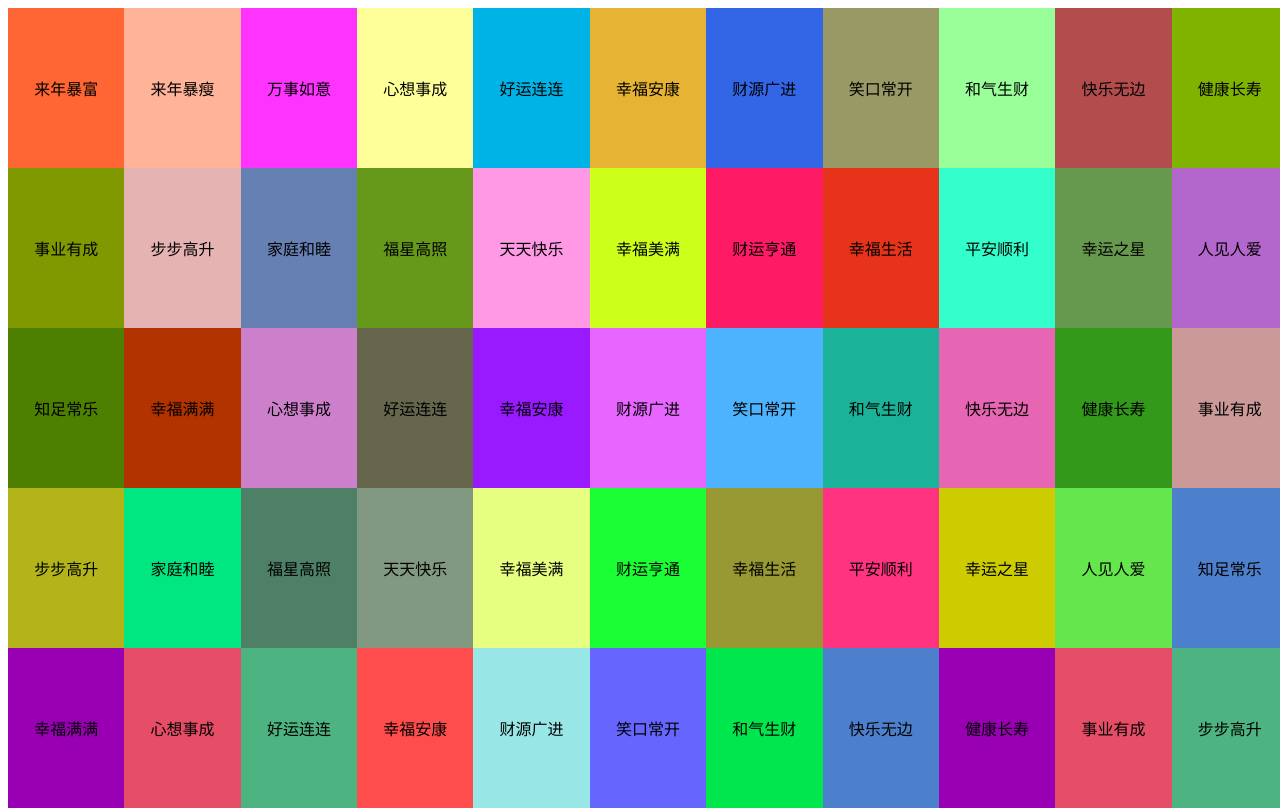
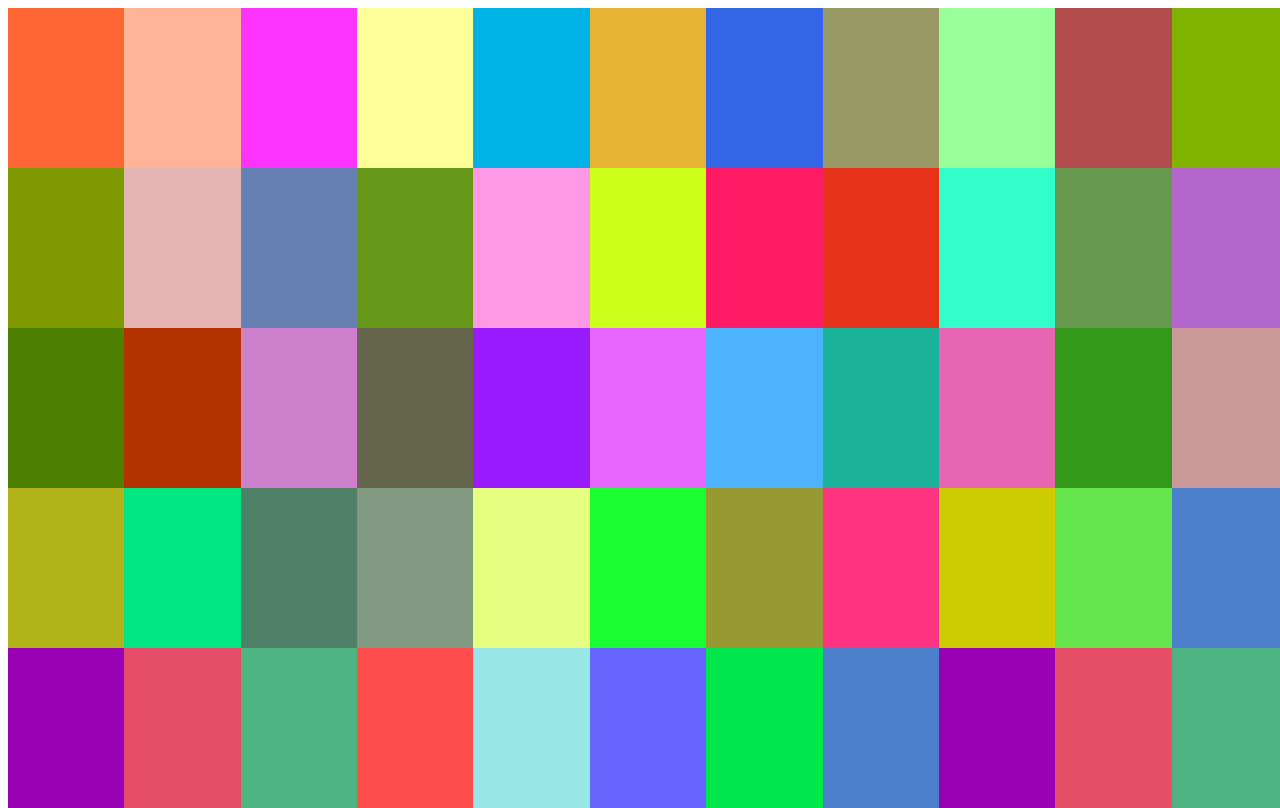
Before and after one commit to jungeer/lucky-board, a Vue app: page / in a window 1280 px wide. Built offline with nearby package versions, Linux system fonts and the light colour scheme.

Commit message:
feat: 实现 card 翻牌动画效果

```diff
--- a/package.json
+++ b/package.json
@@ -17,6 +17,7 @@
   "devDependencies": {
     "@vitejs/plugin-vue": "^4.5.2",
     "@vitejs/plugin-vue-jsx": "^3.1.0",
+    "gsap": "^3.12.4",
     "unocss": "^0.58.0",
     "vite": "^5.0.10"
   }
--- a/src/views/HomeView.vue
+++ b/src/views/HomeView.vue
@@ -1,22 +1,34 @@
 <template>
   <div class="grid-container" ref="gridContainerRef">
+    <template v-for="(cell, index) in gridData" :key="index">
       <div
-      v-for="(cell, index) in gridData"
-      :key="index"
         :style="{
-        backgroundColor: colors[index],
           width: cellWidths[index] + 'px',
           height: cellHeights[index] + 'px',
         }"
         class="grid-cell"
+        @click="flipCard(index)"
+        :class="{ 'no-click': isFlipping && index !== currentIndex }"
       >
-      {{ texts[index] }}
+        <div class="card">
+          <div class="card-inner" :class="{ flipped: flippedCards[index] }">
+            <div class="card-front" :style="{ backgroundColor: colors[index] }">
+              <!-- {{ texts[index] }} -->
             </div>
+            <div class="card-back" :style="{ backgroundColor: colors[index] }">
+              <!-- {{ texts[index] }} -->
+            </div>
+          </div>
+        </div>
+      </div>
+    </template>
   </div>
 </template>
 
 <script setup>
 import { ref, onMounted, onUnmounted } from "vue";
+
+import { gsap } from "gsap";
 
 import luckyColors from "./colors";
 
@@ -71,6 +83,29 @@ const updateGrid = () => {
   }
 };
 
+let isFlipping = false;
+let currentIndex = -1;
+const flippedCards = ref(Array(64).fill(false));
+
+const flipCard = async (index) => {
+  if (!isFlipping) {
+    isFlipping = true;
+    currentIndex = index;
+
+    const cardInner =
+      gridContainerRef.value.querySelectorAll(".card-inner")[index];
+    gsap.to(cardInner, {
+      rotateY: "+=180",
+      duration: 0.5,
+      onComplete: () => {
+        flippedCards.value[index] = !flippedCards.value[index];
+        gsap.set(cardInner, { rotateY: "0" });
+        isFlipping = false;
+      },
+    });
+  }
+};
+
 onMounted(() => {
   updateGrid();
   window.addEventListener("resize", updateGrid);
@@ -93,5 +128,53 @@ onUnmounted(() => {
   display: flex;
   align-items: center;
   justify-content: center;
+  cursor: pointer;
+  &.no-click {
+    cursor: not-allowed;
+  }
+}
+
+.card {
+  backface-visibility: hidden;
+  width: 100%;
+  height: 100%;
+  position: relative;
+  transform-style: preserve-3d;
+  transition: transform 0.5s;
+}
+
+.card-inner {
+  width: 100%;
+  height: 100%;
+  display: flex;
+  justify-content: center;
+  align-items: center;
+  position: absolute;
+}
+
+.card-inner.flipped {
+  transform: rotateY(180deg);
+}
+
+.card-front,
+.card-back {
+  backface-visibility: hidden;
+  width: 100%;
+  height: 100%;
+  display: flex;
+  justify-content: center;
+  align-items: center;
+  font-size: 12px;
+  position: absolute;
+}
+
+.card-front {
+  transform: rotateY(0deg);
+  z-index: 2;
+}
+
+.card-back {
+  transform: rotateY(180deg);
+  z-index: 1;
 }
 </style>
```
Also changed, not shown: 1 other file (tests, documents, lock files or other folders). Lines whose indentation alone changed are shown as unchanged.
